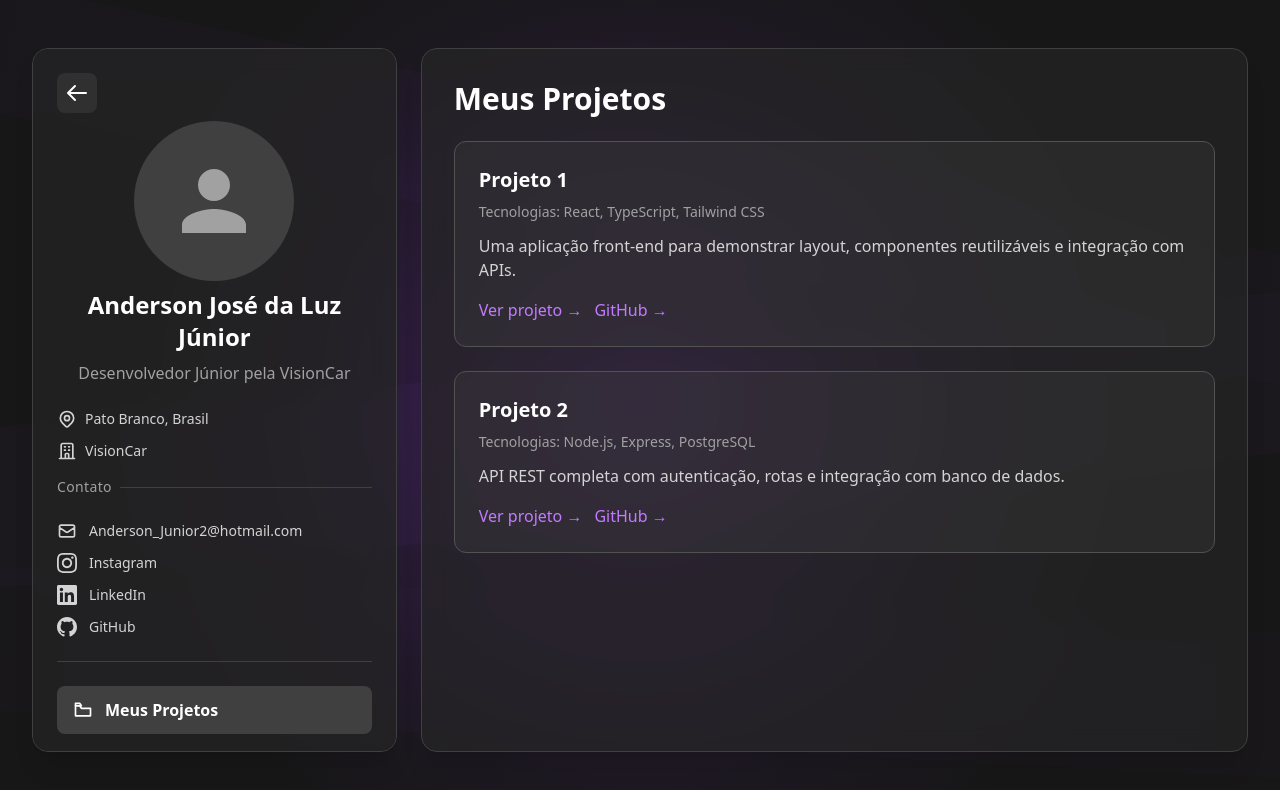
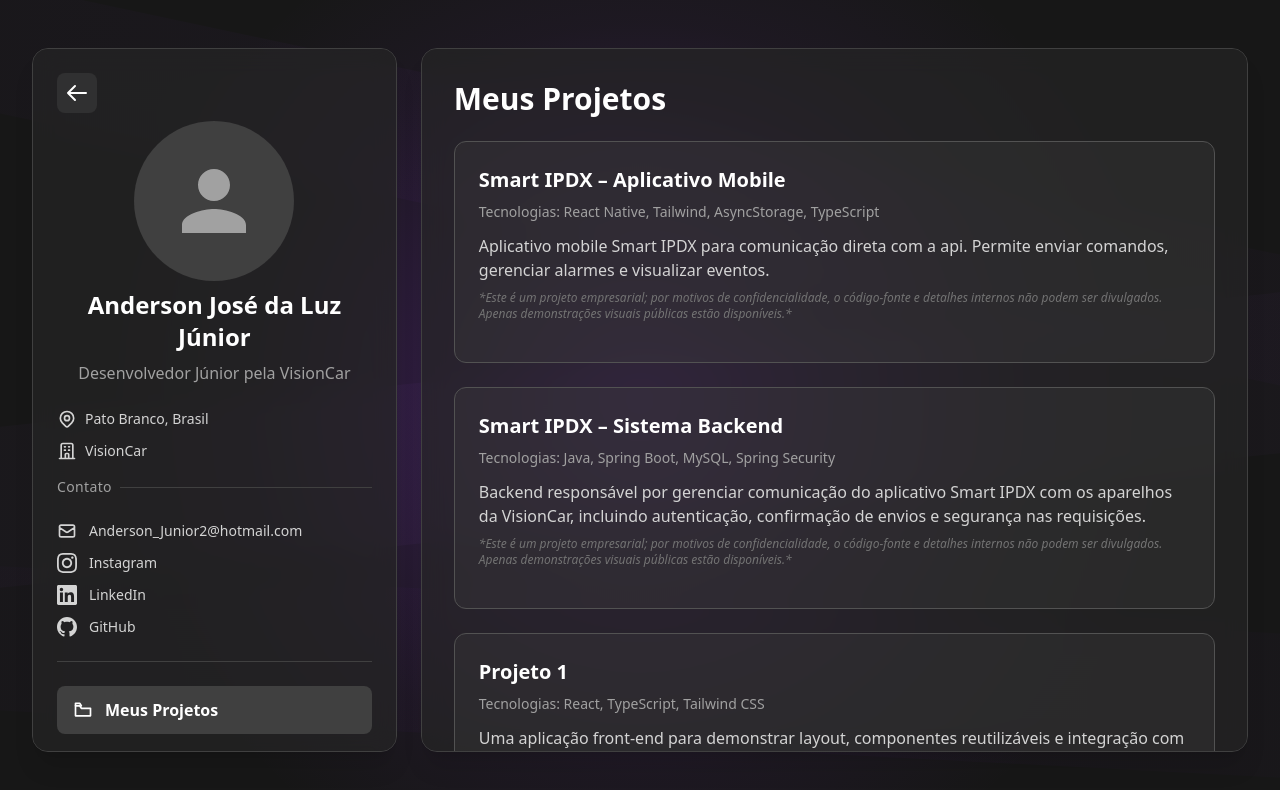
Before and after one commit to Shakkau/Portfolio-Anderson, a React (Vite) app: page /About-Anderson in a window 1280 px wide. Shown: the top 790 px of the page. Built offline with nearby package versions, Linux system fonts and the light colour scheme.

Commit message:
💄 feat: Ajuste na aba dos projetos para visualização e descrição

```diff
--- a/src/components/ProjectInfo.tsx
+++ b/src/components/ProjectInfo.tsx
@@ -6,6 +6,8 @@ export interface ProjectInfoProps {
   description: string;
   demoLink?: string;
   githubLink?: string;
+  demoImages?: string[];
+  isEnterprise?: boolean;
 }
 
 export default function ProjectInfo({
@@ -14,7 +16,10 @@ export default function ProjectInfo({
   description,
   demoLink,
   githubLink,
+  demoImages,
+  isEnterprise = false,
 }: ProjectInfoProps) {
+
   return (
     <div className="bg-neutral-700/30 border border-neutral-600 rounded-xl p-6">
       <h3 className="text-xl font-bold text-white mb-2">{title}</h3>
@@ -25,8 +30,25 @@ export default function ProjectInfo({
 
       <p className="text-neutral-300">{description}</p>
 
-      <div className="mt-4 flex gap-3">
-        {demoLink && (
+      {isEnterprise && (
+        <p className="text-neutral-500 text-xs mt-2 italic">
+          *Este é um projeto empresarial; por motivos de confidencialidade, o
+          código-fonte e detalhes internos não podem ser divulgados. Apenas
+          demonstrações visuais públicas estão disponíveis.*
+        </p>
+      )}
+
+      <div className="mt-4 flex gap-4">
+        {isEnterprise && demoImages && demoImages.length > 0 && (
+          <button
+            onClick={() => console.log("Abrir galeria de prints", demoImages)}
+            className="text-purple-400 hover:text-purple-300 transition-colors"
+          >
+            Ver demonstração →
+          </button>
+        )}
+
+        {!isEnterprise && demoLink && (
           <a
             href={demoLink}
             target="_blank"
@@ -37,7 +59,7 @@ export default function ProjectInfo({
           </a>
         )}
 
-        {githubLink && (
+        {!isEnterprise && githubLink && (
           <a
             href={githubLink}
             target="_blank"
--- a/src/views/ProjectsView.tsx
+++ b/src/views/ProjectsView.tsx
@@ -6,25 +6,37 @@ interface Project {
   techs: string[];
   description: string;
   demoLink?: string;
+  demoImages?: string[]; // ajustado (antes estava string)
   githubLink?: string;
+  isEnterprise?: boolean;
 }
 
 const projectsExample: Project[] = [
+  {
+    id: "smart-ipdx-app",
+    title: "Smart IPDX – Aplicativo Mobile",
+    techs: ["React Native", "Tailwind", "AsyncStorage", "TypeScript"],
+    description:
+      "Aplicativo mobile Smart IPDX para comunicação direta com a api. Permite enviar comandos, gerenciar alarmes e visualizar eventos.",
+    isEnterprise: true,
+    demoImages: [],
+  },
+  {
+    id: "smart-ipdx-backend",
+    title: "Smart IPDX – Sistema Backend",
+    techs: ["Java", "Spring Boot", "MySQL", "Spring Security"],
+    description:
+      "Backend responsável por gerenciar comunicação do aplicativo Smart IPDX com os aparelhos da VisionCar, incluindo autenticação, confirmação de envios e segurança nas requisições.",
+    isEnterprise: true,
+    demoImages: [],
+  },
+
   {
     id: "proj-1",
     title: "Projeto 1",
     techs: ["React", "TypeScript", "Tailwind CSS"],
     description:
       "Uma aplicação front-end para demonstrar layout, componentes reutilizáveis e integração com APIs.",
-    demoLink: "#",
-    githubLink: "#",
-  },
-  {
-    id: "proj-2",
-    title: "Projeto 2",
-    techs: ["Node.js", "Express", "PostgreSQL"],
-    description:
-      "API REST completa com autenticação, rotas e integração com banco de dados.",
     demoLink: "#",
     githubLink: "#",
   },
@@ -49,7 +61,8 @@ export default function ProjectsView({
             techs={p.techs}
             description={p.description}
             demoLink={p.demoLink}
-            githubLink={p.githubLink}
+            githubLink={!p.isEnterprise ? p.githubLink : undefined}
+            isEnterprise={p.isEnterprise}
           />
         ))}
       </div>
```
Also changed, not shown: src/pages/AccessPage.tsx (line endings or trailing spaces).
